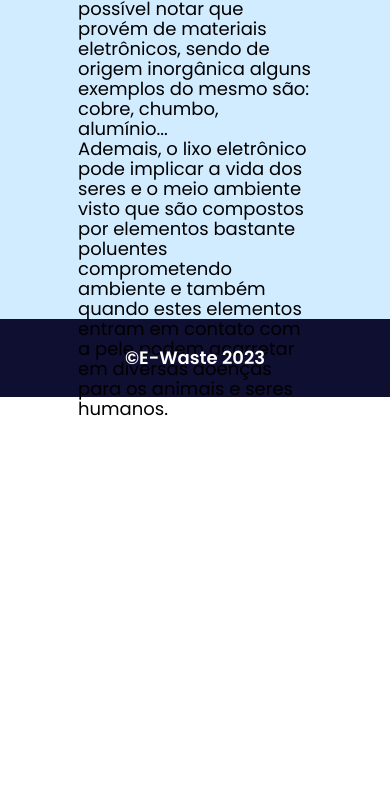
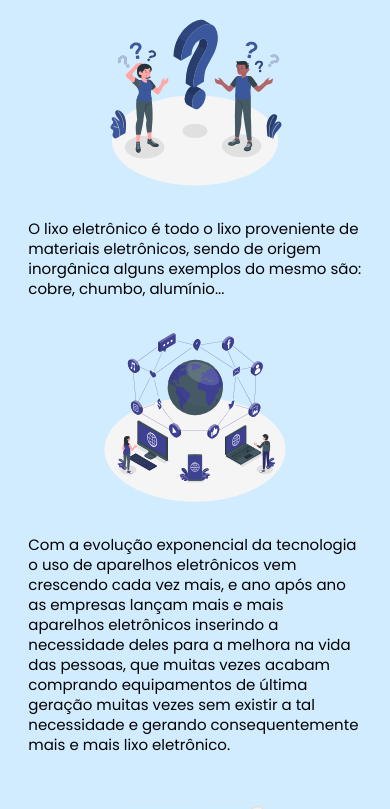
Before and after one commit to oliveiravitor32/Website_sobre_lixo_eletronico, a plain HTML site: page index.html in a window 390 px wide. Shown: the part 626-1435 px from the top of the page. Before the commit the page ends 1047 px from the top, so only its background shows below. Drawn offline with Linux system fonts and the light colour scheme.

Commit message:
Giant update, ilustrations + texts - responsive

```diff
--- a/index.html
+++ b/index.html
@@ -24,6 +24,7 @@
     <link rel="stylesheet" href="styles/components/header-main.css">
     <link rel="stylesheet" href="styles/components/menu-main.css">
     <link rel="stylesheet" href="styles/components/action-link.css">
+    <link rel="stylesheet" href="styles/components/wrapper-main.css">
     <link rel="stylesheet" href="styles/components/language-dropdown.css">
 
     <link rel="stylesheet" href="styles/components/banner-main.css">
@@ -34,7 +35,9 @@
 
     <link rel="stylesheet" href="styles/components/section-main.css">
     <link rel="stylesheet" href="styles/components/title-main.css">
+    <link rel="stylesheet" href="styles/components/article-main.css">
     <link rel="stylesheet" href="styles/components/text-main.css">
+    <link rel="stylesheet" href="styles/components/ilustration-main.css">
 
     <link rel="stylesheet" href="styles/components/footer-main.css">
 
@@ -75,10 +78,10 @@
             <ol class="carousel-viewport">
 
                 <li id="slideOne" class="slide -onScreen">
-                    <h1>1</h1>
+                    <img class="slideImage" src="assets/ilustrations/banner1.jpg" alt="">
                 </li>
                 <li id="slideTwo" class="slide">
-                    <h1>2</h1>
+                    <img class="slideImage" src="assets/ilustrations/.jpg" alt="">
                 </li>
                 <li id="slideThree" class="slide">
                     <h1>3</h1>
@@ -99,16 +102,39 @@
 
     <section class="section-main">
 
-        <h1 class="title-main">lixo eletrônico</h1>
+        <h1 class="title-main"> O que é Lixo eletrônico?</h1>
 
-        <p class="text-main">O lixo eletrônico pelo próprio nome já é possível notar que provém de materiais eletrônicos,
-            sendo de origem inorgânica alguns exemplos do mesmo são: cobre, chumbo, alumínio...
-        </p>
-        <p class="text-main">
-        Ademais, o lixo eletrônico pode implicar a vida dos seres e o meio ambiente visto que são
-            compostos por elementos bastante poluentes comprometendo ambiente e também quando estes elementos
-            entram em contato com a pele podem acarretar em diversas doenças para os animais e seres humanos.
-        </p>
+        <article class="article-main">
+
+            <article class="wrapper-main -ilustration">
+                <img class="ilustration-main" src="assets/ilustrations/question.svg" alt="Ilustração de cena de questionamento.">
+                <p class="text-main">
+                    O lixo eletrônico é todo o lixo proveniente de materiais eletrônicos,
+                    sendo de origem inorgânica alguns exemplos do mesmo são: cobre, chumbo, alumínio...
+                </p>
+            </article>
+            <article class="wrapper-main -ilustration -right">
+                <p class="text-main">
+                    Com a evolução exponencial da tecnologia o uso de aparelhos eletrônicos vem crescendo cada
+                    vez mais, e ano após ano as empresas lançam mais e mais aparelhos eletrônicos
+                    inserindo a necessidade deles para a melhora na vida das pessoas, que muitas vezes acabam comprando
+                    equipamentos de última geração muitas vezes sem existir a tal necessidade e gerando consequentemente
+                    mais e mais lixo eletrônico.
+                </p>
+                <img class="ilustration-main" src="assets/ilustrations/conect.svg" alt="Ilustração sobre a conectividade na internet.">
+            </article>
+
+            <article class="wrapper-main -ilustration">
+                <img class="ilustration-main" src="assets/ilustrations/teaching.svg" alt="Ilustração alguém ensinando.">
+                <p class="text-main">
+                    Por isso é necessário conscientizar as pessoas de que o lixo eletrônico pode ser prejudicial
+                    a vida dos seres e o meio ambiente visto que são
+                    compostos por elementos bastante poluentes comprometendo o ambiente e também muitos desses elementos
+                    em contato com a pele podem trazer diversas doenças para os animais e seres humanos.
+                </p>
+            </article>
+
+        </article>
     </section>
 
     <footer class="footer-main">
--- /dev/null
+++ b/styles/components/article-main.css
@@ -0,0 +1,5 @@
+.article-main {
+    display: flex;
+    flex-direction: column;
+    align-items: center;
+}
--- a/styles/components/button-circle.css
+++ b/styles/components/button-circle.css
@@ -5,15 +5,15 @@
     background-color: transparent;
     width:18px;
     height:18px;
-    border: 3px solid white;
+    border: 3px solid black;
     border-radius:50%;
 }
 
 .button-circle:hover {
     cursor: grab;
-    background-color:white;
+    background-color:black;
 }
 
 .button-circle.-onScreen {
-    background-color: white;
+    background-color: black;
 }
--- a/styles/components/carousel-main.css
+++ b/styles/components/carousel-main.css
@@ -18,7 +18,7 @@
 }
 .carousel-viewport .slide {
     display: none;
-    background-color: rgb(145, 145, 216);
+    background-color: white;
     align-items: center;
     justify-content: center;
     height: 100%;
@@ -26,3 +26,9 @@
 .carousel-viewport .slide.-onScreen {
     display: flex;
 }
+
+.slide .slideImage {
+    height: 100%;
+    width: auto;
+    animation: roll 1s linear;
+}
--- /dev/null
+++ b/styles/components/ilustration-main.css
@@ -0,0 +1,21 @@
+.ilustration-main {
+    width: 20%;
+    height:auto
+}
+
+
+@media only screen and (max-width: 1200px) {
+    .ilustration-main {
+        width: 25%;
+    }
+}
+@media only screen and (max-width: 700px) {
+    .ilustration-main {
+        width: 30%;
+    }
+}
+@media only screen and (max-width: 500px) {
+    .ilustration-main {
+        width: 50%;
+    }
+}
--- a/styles/components/section-main.css
+++ b/styles/components/section-main.css
@@ -1,5 +1,4 @@
 .section-main {
-    height: 450px;
     display: flex;
     flex-direction:column;
     align-items:center;
--- a/styles/components/text-main.css
+++ b/styles/components/text-main.css
@@ -1,6 +1,26 @@
 .text-main {
-    width: 60%;
     font-family: 'Poppins', sans-serif;
     font-size: 18px;
     line-height: 20px;
+    display: inline-block;
+    width: 40%;
+    margin: 25px 0;
 }
+
+
+@media only screen and (max-width: 1200px) {
+    .text-main {
+        width: 50%;
+        font-size: 15px;
+    }
+}
+@media only screen and (max-width: 900px) {
+    .text-main {
+        width: 65%;
+    }
+}
+@media only screen and (max-width: 500px) {
+    .text-main {
+        width: 90%;
+    }
+}
--- a/styles/components/title-main.css
+++ b/styles/components/title-main.css
@@ -1,6 +1,6 @@
 .title-main {
-    margin: 20px 0;
-    font-size: 50px;
+    margin: 30px 0 40px 0;
+    font-size: 35px;
     font-weight: 600;
     font-family: 'Poppins', sans-serif;
 }
--- a/styles/components/wrapper-main.css
+++ b/styles/components/wrapper-main.css
@@ -1,6 +1,23 @@
 .wrapper-main {
     display: flex;
     align-items: center;
+    justify-items: center;
     flex-direction: column;
     gap: 10px;
 }
+
+.wrapper-main.-ilustration {
+    width: 95%;
+    flex-direction: row;
+    justify-content: center;
+}
+
+@media only screen and (max-width: 500px) {
+    .wrapper-main.-ilustration {
+        width: 95%;
+        flex-direction: column;
+        gap: 0;
+    }.wrapper-main.-ilustration.-right {
+        flex-direction: column-reverse;
+    }
+}
```
Also changed, not shown: assets/ilustrations/business.jpg (added), assets/ilustrations/conect.svg (added), assets/ilustrations/memory-ram.png (added), assets/ilustrations/question.svg (added), assets/ilustrations/teaching.svg (added), 1 other file.
